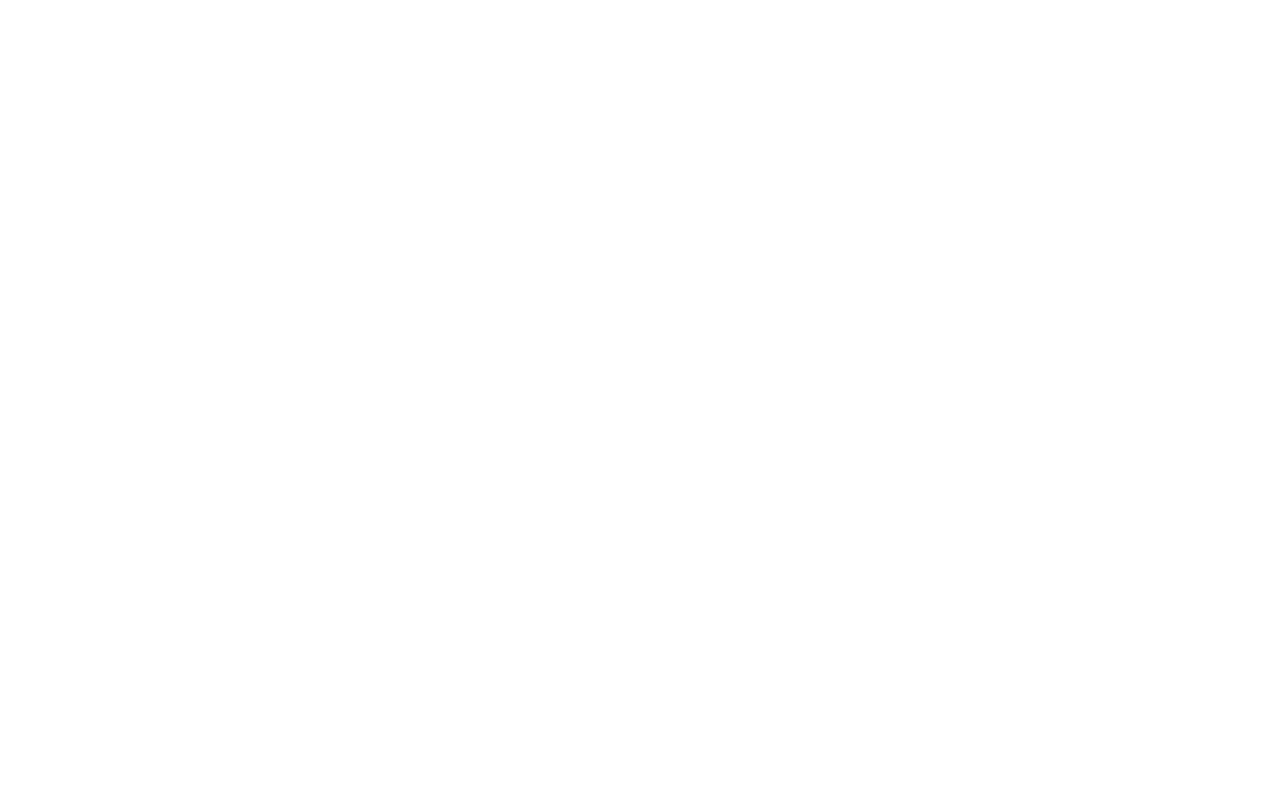
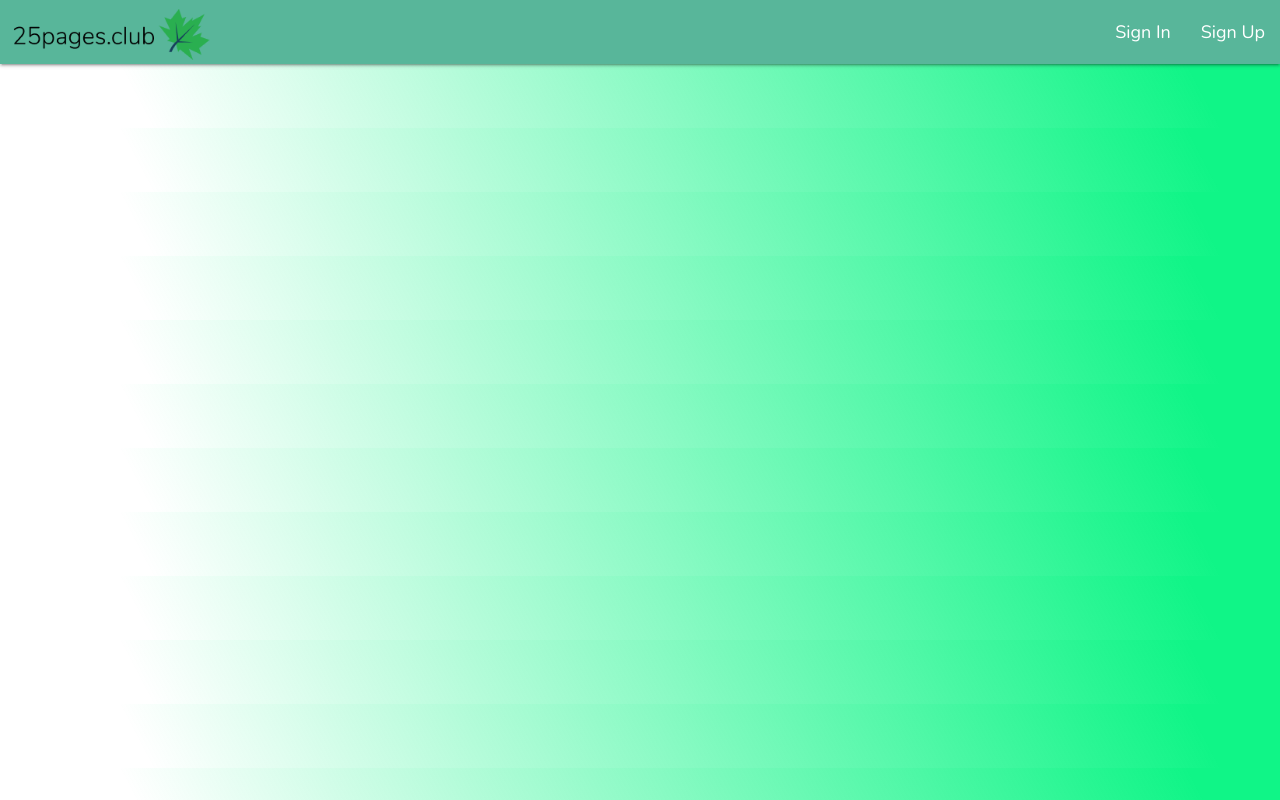
Before and after one commit to Kavtorev/25-pages-club, a React (Create React App) app: page / in a window 1280 px wide. Built offline with nearby package versions, Linux system fonts and the light colour scheme.

Commit message:
home page component

```diff
--- a/src/App.js
+++ b/src/App.js
@@ -1,12 +1,14 @@
 import React from "react";
 import "./App.css";
-import Register from "./components/register/Register";
+import Register from "./components/register/Register.js";
 import { Switch, Route } from "react-router-dom";
 import SignIn from "./components/signin/SignIn.js";
+import Home from "./components/home/Home.js";
 
 function App() {
   return (
     <Switch>
+      <Route exact path="/" component={Home} />
       <Route path="/register" component={Register} />
       <Route path="/signin" component={SignIn} />
     </Switch>
--- /dev/null
+++ b/src/components/home/Home.css
@@ -0,0 +1,17 @@
+.navigation {
+  background-color: #58b69a;
+}
+
+.navigation .brand-logo {
+  height: 100%;
+}
+
+.navigation .brand-logo > img {
+  display: inline-block;
+  vertical-align: middle;
+}
+
+.navigation ul a,
+.sidenav li > a {
+  font-size: 1.2rem;
+}
--- /dev/null
+++ b/src/components/home/Home.js
@@ -0,0 +1,62 @@
+import React, { Fragment } from "react";
+import "./Home.css";
+import { Link } from "react-router-dom";
+import logo from "./logo.png";
+import M from "materialize-css/dist/js/materialize.min.js";
+
+class Home extends React.Component {
+  componentDidMount() {
+    this.initializeSideNavPlugin();
+  }
+
+  initializeSideNavPlugin() {
+    const elems = document.querySelectorAll(".sidenav");
+    M.Sidenav.init(elems, {});
+  }
+
+  handleSideNavChoice(event) {}
+
+  render() {
+    return (
+      <Fragment>
+        <nav className="navigation">
+          <div className="nav-wrapper">
+            <Link to="/" className="brand-logo">
+              <img src={logo} style={{ width: 210 }} alt="" />
+            </Link>
+            <a href="#!" data-target="mobile-demo" class="sidenav-trigger">
+              <i class="material-icons">menu</i>
+            </a>
+            <ul id="nav-mobile" class="right hide-on-med-and-down">
+              <li>
+                <Link to="/signin" className="">
+                  Sign In
+                </Link>
+              </li>
+              <li>
+                <Link to="/register" className="">
+                  Sign Up
+                </Link>
+              </li>
+            </ul>
+          </div>
+        </nav>
+
+        <ul class="sidenav" id="mobile-demo">
+          <li>
+            <Link to="/signin" className="sidenav-close">
+              Sign In
+            </Link>
+          </li>
+          <li>
+            <Link to="/register" className="sidenav-close">
+              Sign Up
+            </Link>
+          </li>
+        </ul>
+      </Fragment>
+    );
+  }
+}
+
+export default Home;
```
Also changed, not shown: src/components/home/logo.png (added).
